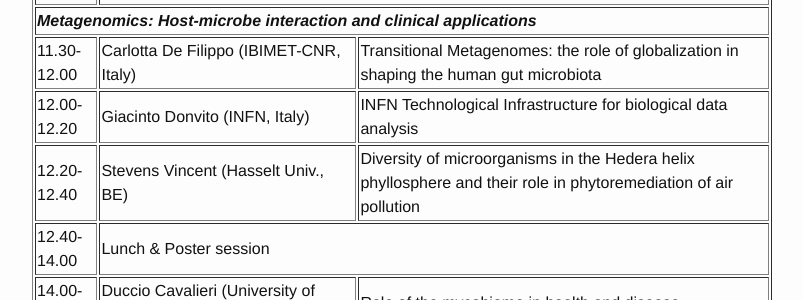
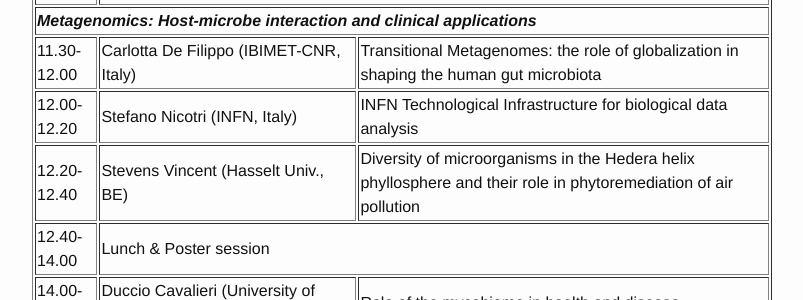
Before and after one commit to ELIXIR-IIB-training/website, a Jekyll site: the page built from _posts/2017-06-19-metagenomics-workshop-and-school-bari.md, in a window 1280 px wide and 900 px high, scrolled down 4291 px. Shown: the part 152-452 px from the top of the window, without its empty margins (238-1041 px from the left). Built offline with Jekyll 4.4.1, drawn with Linux system fonts in a browser that asks for light colours.

Commit message:
Programme update

```diff
--- a/_posts/2017-06-19-metagenomics-workshop-and-school-bari.md
+++ b/_posts/2017-06-19-metagenomics-workshop-and-school-bari.md
@@ -237,7 +237,7 @@ Please note that refunds will only be processed by bank transfer after the works
 </tr>
 <tr>
    <td>12.00-12.20</td>
-   <td>Giacinto Donvito (INFN, Italy)</td>
+   <td>Stefano Nicotri (INFN, Italy)</td>
    <td>INFN Technological Infrastructure for biological data analysis</td>
 </tr>
 <tr>
```
